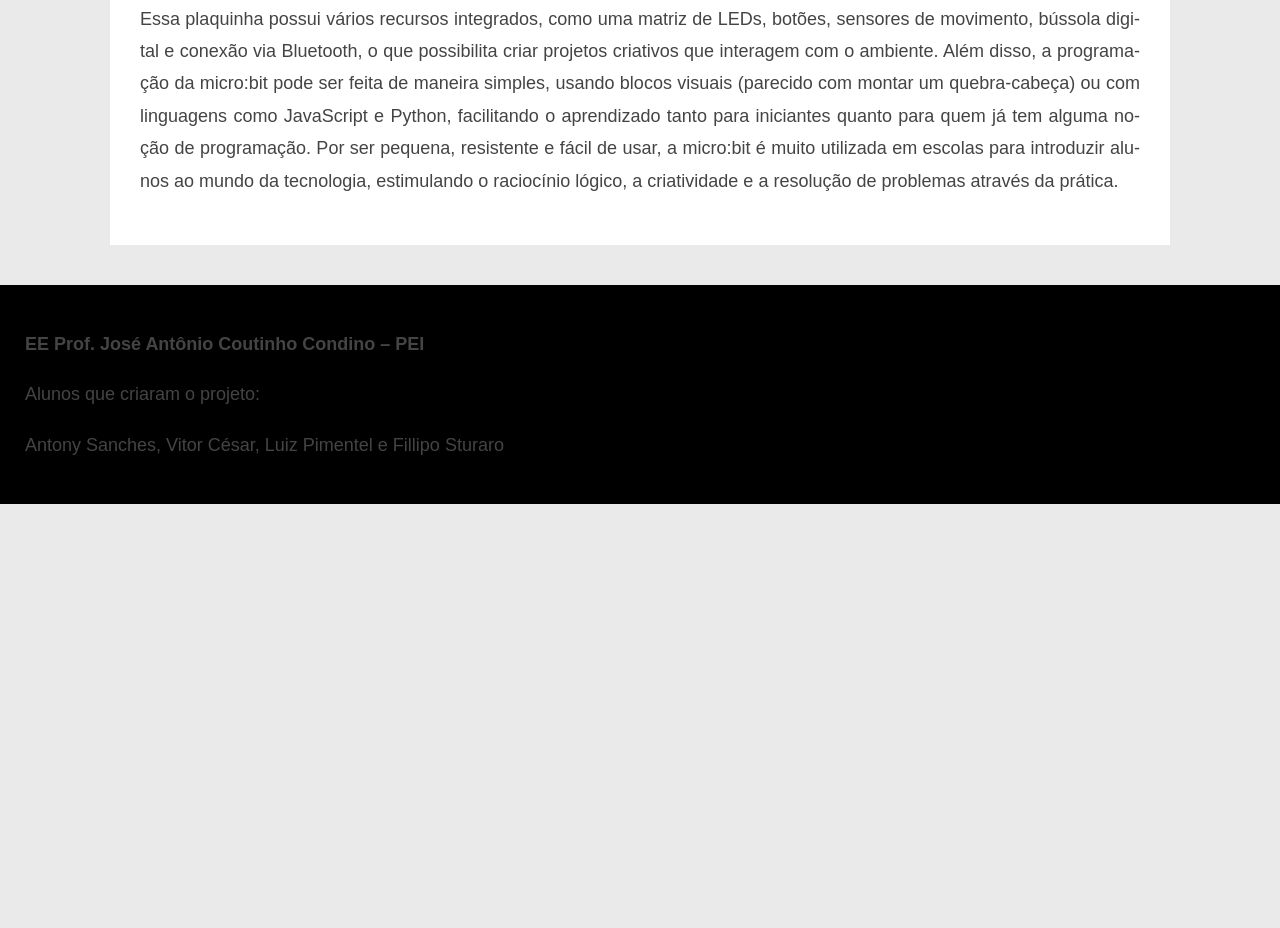
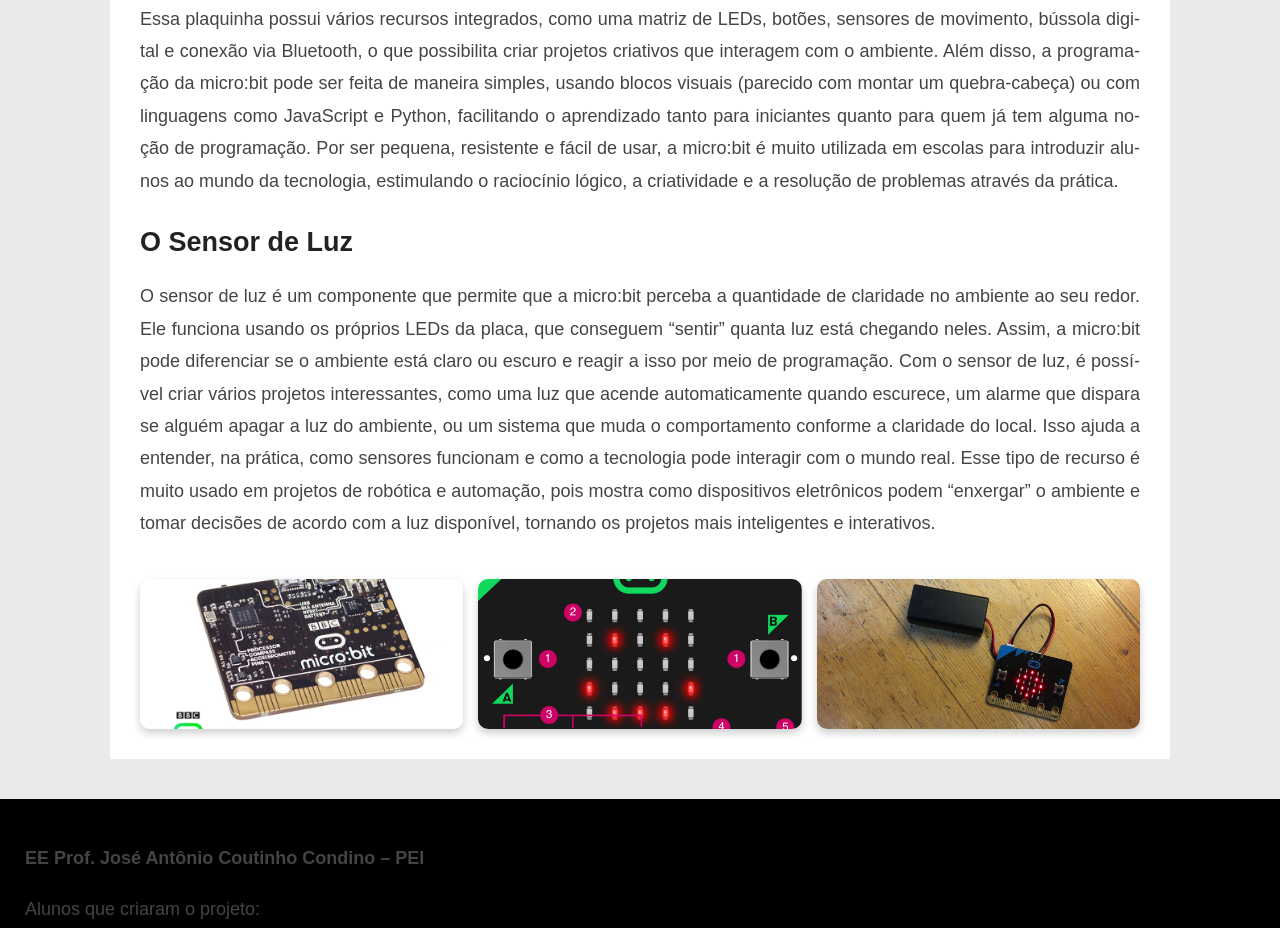
Before and after one commit to Fillipo-svg/Sitedaescolamicrobit, a plain HTML site: page index.html in a window 1280 px wide. Shown: the part 517-1445 px from the top of the page. Before the commit the page ends 1021 px from the top, so only its background shows below. Drawn offline with Linux system fonts and the light colour scheme.

Commit message:
Update index.html

```diff
--- a/index.html
+++ b/index.html
@@ -141,7 +141,7 @@
 </p>
 </section>
 
-<section id="sensor">
+<section id="sensor" class="active">
 <h2>O Sensor de Luz</h2>
 <p>
 O sensor de luz é um componente que permite que a micro:bit perceba a quantidade de claridade no ambiente ao seu redor. Ele funciona usando os próprios LEDs da placa, que conseguem “sentir” quanta luz está chegando neles. Assim, a micro:bit pode diferenciar se o ambiente está claro ou escuro e reagir a isso por meio de programação.
```
